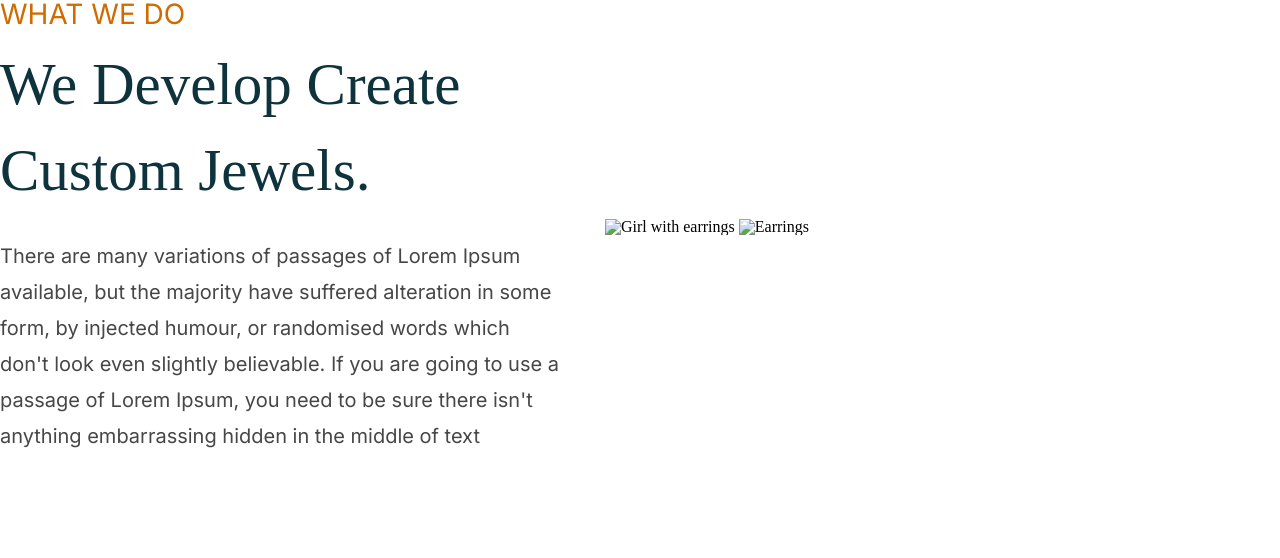
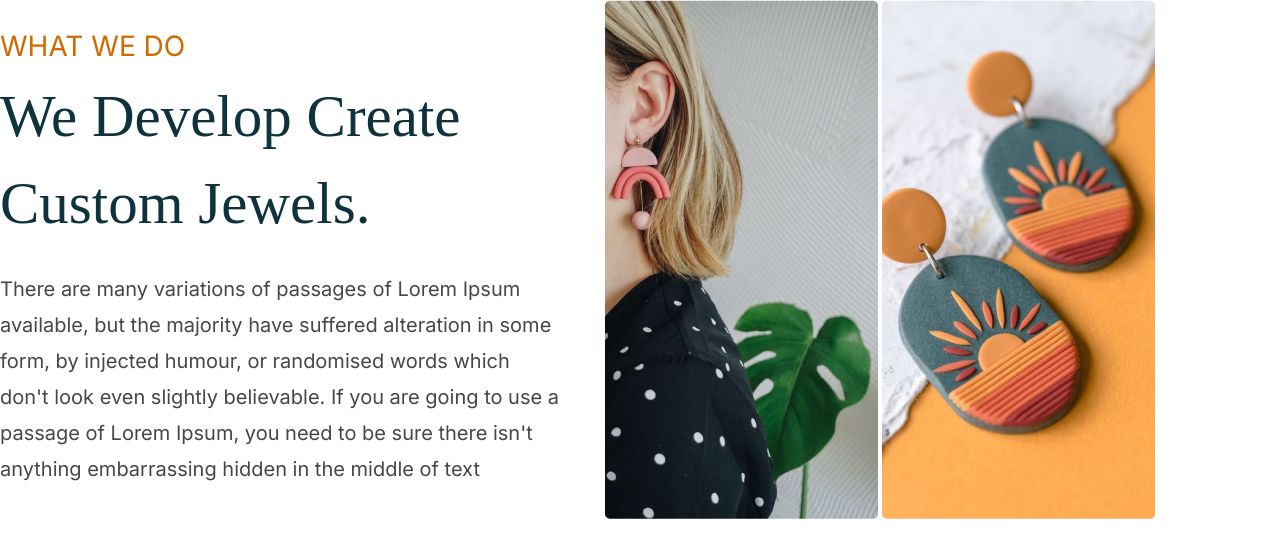
Before and after one commit to viktorialuchko/lessons, a plain HTML site: page lesson_6_2/index.html in a window 1280 px wide. Drawn offline with Linux system fonts and the light colour scheme; the site is published under a folder, as on GitHub Pages, so addresses that start at the root find nothing; a web font is replaced by a local one.

Commit message:
Update index.html

```diff
--- a/lesson_6_2/index.html
+++ b/lesson_6_2/index.html
@@ -20,8 +20,8 @@
           there isn't anything embarrassing hidden in the middle of text
         </p>
       </div>
-      <img src="/img/Rectangle 23.jpeg" alt="Girl with earrings" />
-      <img src="/img/Rectangle 22.jpeg" alt="Earrings" />
+      <img src="img/Rectangle 23.jpeg" alt="Girl with earrings" />
+      <img src="img/Rectangle 22.jpeg" alt="Earrings" />
     </main>
     <footer></footer>
   </body>
```
